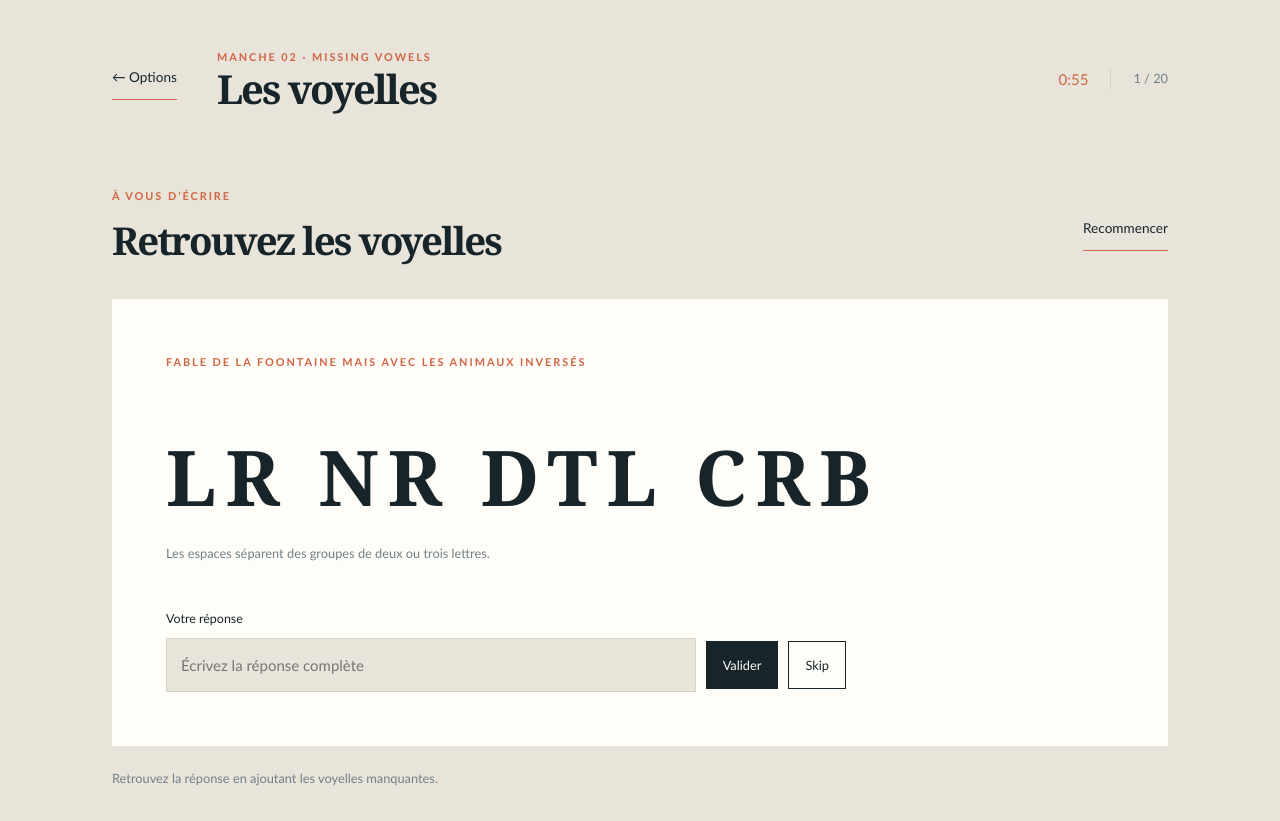
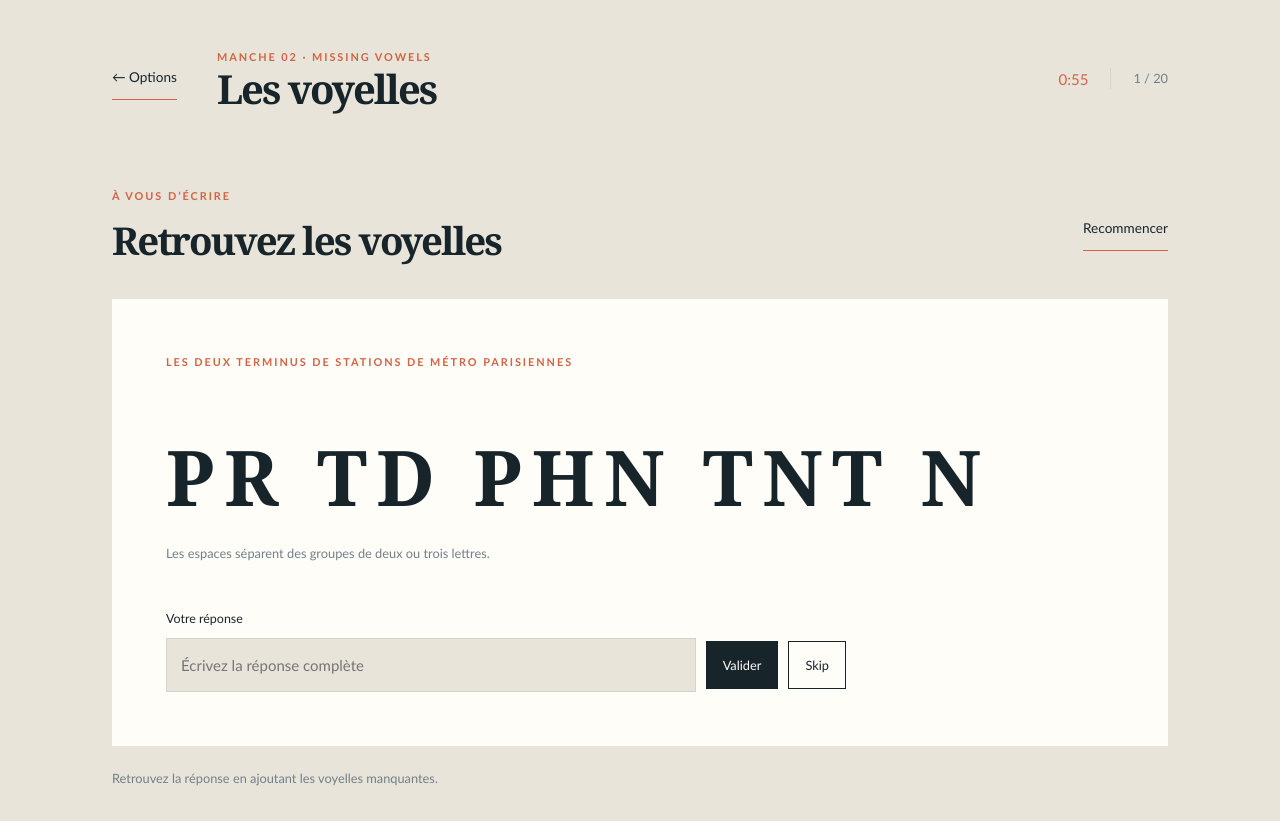
Before and after one commit to John-Paul-DUBECQ/onlyConnectJP, a Vue app: page /missing-vowels/play in a window 1280 px wide. Built offline with nearby package versions, Linux system fonts and the light colour scheme; the HTML template or start-up script is replaced by a standard one.

Commit message:
fix durée de base illimitée

```diff
--- a/src/games/wordGuess/WordGuessSetup.vue
+++ b/src/games/wordGuess/WordGuessSetup.vue
@@ -6,7 +6,7 @@ import { wordListSeeds } from './data/words'
 const router = useRouter()
 const selectedMode = ref('random')
 const playMode = ref<'caster' | 'write'>('write')
-const totalTime = ref<number | 'unlimited'>(60)
+const totalTime = ref<number | 'unlimited'>("unlimited")
 const hostQuestionTime = ref(8)
 const allowMultipleAttempts = ref(true)
 
--- a/src/games/wordGuess/data/words.ts
+++ b/src/games/wordGuess/data/words.ts
@@ -7,7 +7,7 @@ export type WordGroup = {
 export type WordListSeed = {
   seed: string
   description: string
-  duration: number | 'unlimited'
+  duration?: number | 'unlimited'
   groupIds: number[]
 }
 
@@ -29,13 +29,13 @@ export const wordGroups: WordGroup[] = [
   },
   {
     id: 4,
-    title: 'Des acteurs et leur pays de naissance',
-    items: ['Leonardo DiCaprio et Etats-Unis', "Joaquin Phoenix et Porto Rico", "Jean Reno et France", "Jackie Chan et Hong Kong"],
+    title: 'Fable de la fontaine mais avec les animaux inversés',
+    items: ['le renard et le corbeau','la tortue et le lievre','le loup et le cheval','la cigogne et le renard','la fourmi et la cigale'],
   },
   {
     id: 5,
-    title: 'Fable de la foontaine mais avec les animaux inversés',
-    items: ['le renard et le corbeau','la tortue et le lievre','le loup et le cheval','la cigogne et le renard','la fourmi et la cigale'],
+    title: 'Les deux Terminus de stations de métro parisiennes',
+    items: ['porte dauphine et nation','la defense et le chateau de vincennes','pont de sevres et mairie de montreuil','porte des lilas et gambetta'],
   },
 ]
 
@@ -43,7 +43,6 @@ export const wordListSeeds: WordListSeed[] = [
   {
     seed: 'JP-001',
     description: 'Liste de mots de test pour les développeurs',
-    duration: 'unlimited',
     groupIds: [4, 2, 3, 1],
   },
 ]
```
